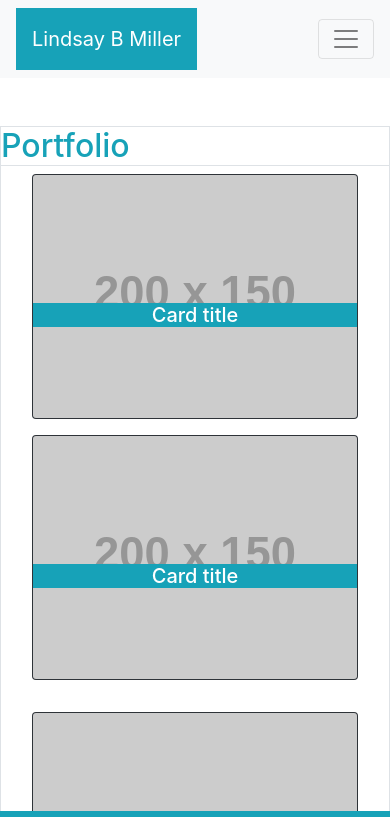
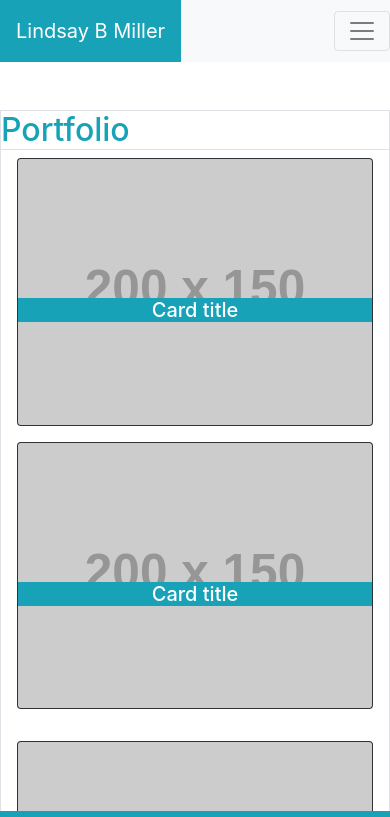
Before and after one commit to Lindsay-B-Miller/Bootstrap-Portfolio, a plain HTML site: page portfolio2.html in a window 390 px wide. Shown: the top 817 px of the page. Drawn offline with nearby package versions, Linux system fonts and the light colour scheme; placeholder pictures from the web are drawn by us.

Commit message:
fixed margins in portfolio2

```diff
--- a/portfolio2.html
+++ b/portfolio2.html
@@ -6,10 +6,11 @@
     <!-- Required meta tags -->
     <meta charset="utf-8">
     <meta name="viewport" content="width=device-width, initial-scale=1, shrink-to-fit=no">
-    <link rel="stylesheet" href="style.css">
+
     <!-- Bootstrap CSS -->
     <link rel="stylesheet" href="https://stackpath.bootstrapcdn.com/bootstrap/4.3.1/css/bootstrap.min.css"
         integrity="sha384-ggOyR0iXCbMQv3Xipma34MD+dH/1fQ784/j6cY/iJTQUOhcWr7x9JvoRxT2MZw1T" crossorigin="anonymous">
+    <link rel="stylesheet" href="style.css">
 </head>
 
 <body>
@@ -57,7 +58,7 @@
                 </div>
             </div>
 
-            <div class="col xs-12 col-sm-5 mb-3">
+            <div class="col-xs-12 col-sm-5 mb-3">
                 <div class="card bg-dark text-white">
                     <img class="card-img" src="https://via.placeholder.com/200x150" alt="Card image">
                     <div class="px-0 mt-5 text-center card-img-overlay d-flex flex-column justify-content-center">
@@ -79,7 +80,7 @@
                 </div>
             </div>
 
-            <div class="col xs-12 col-sm-5 mb-3">
+            <div class="col-xs-12 col-sm-5 mb-3">
                 <div class="card bg-dark text-white">
                     <img class="card-img" src="https://via.placeholder.com/200x150" alt="Card image">
                     <div class="px-0 mt-5 text-center card-img-overlay d-flex flex-column justify-content-center">
--- a/style.css
+++ b/style.css
@@ -1,13 +1,10 @@
+@media only screen and (max-width: 576px) {
+.navbar {
+    padding: 0px;
+   }
 
-@media only screen and (max-width: 980px) {
-.container {
-    max-width: 960px;
+.col-xs-12 {
+    padding: 0px;
+    margin: 0px;
 }
-    }
-
-
-@media only screen and (max-width: 576px) {
-nav {
-    margin-left: 0px;
 }
-   }
```
Also changed, not shown: contact.html (+1 -0 lines), index.html (+2 -1 lines).
